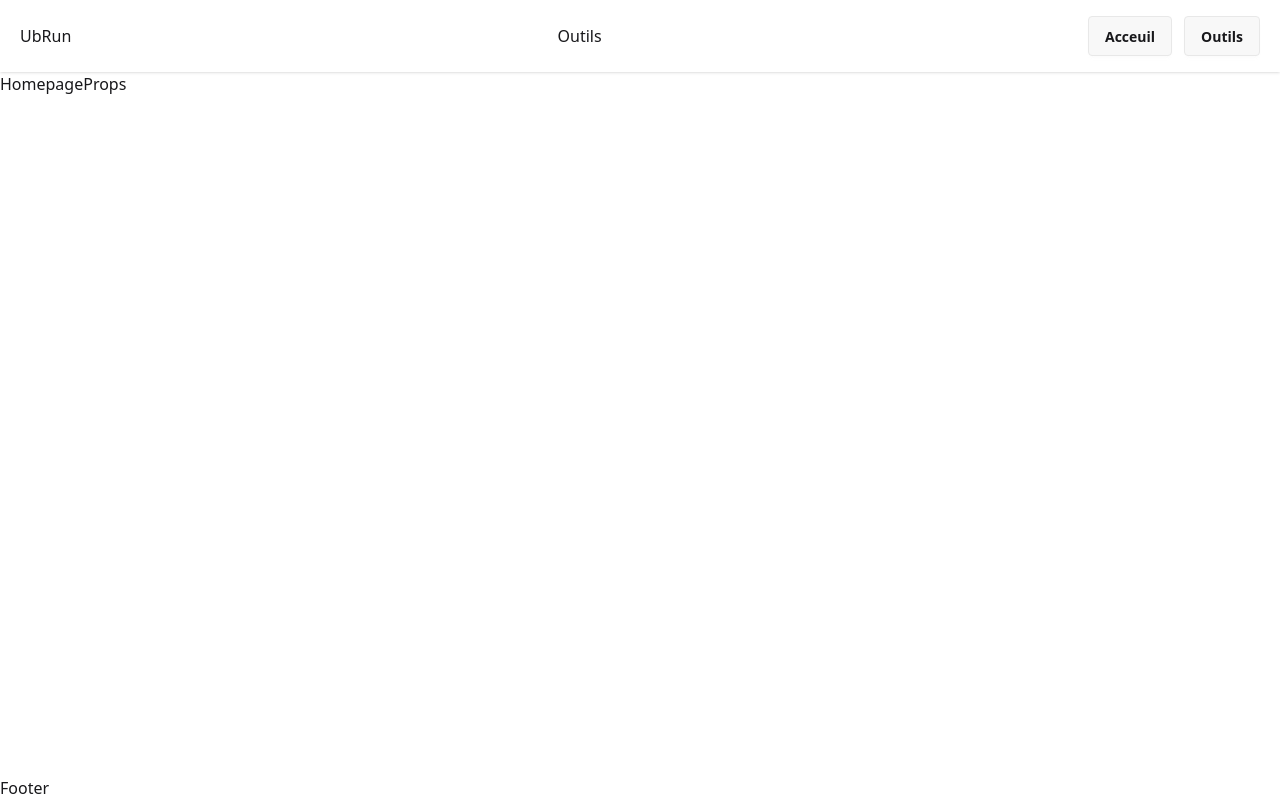
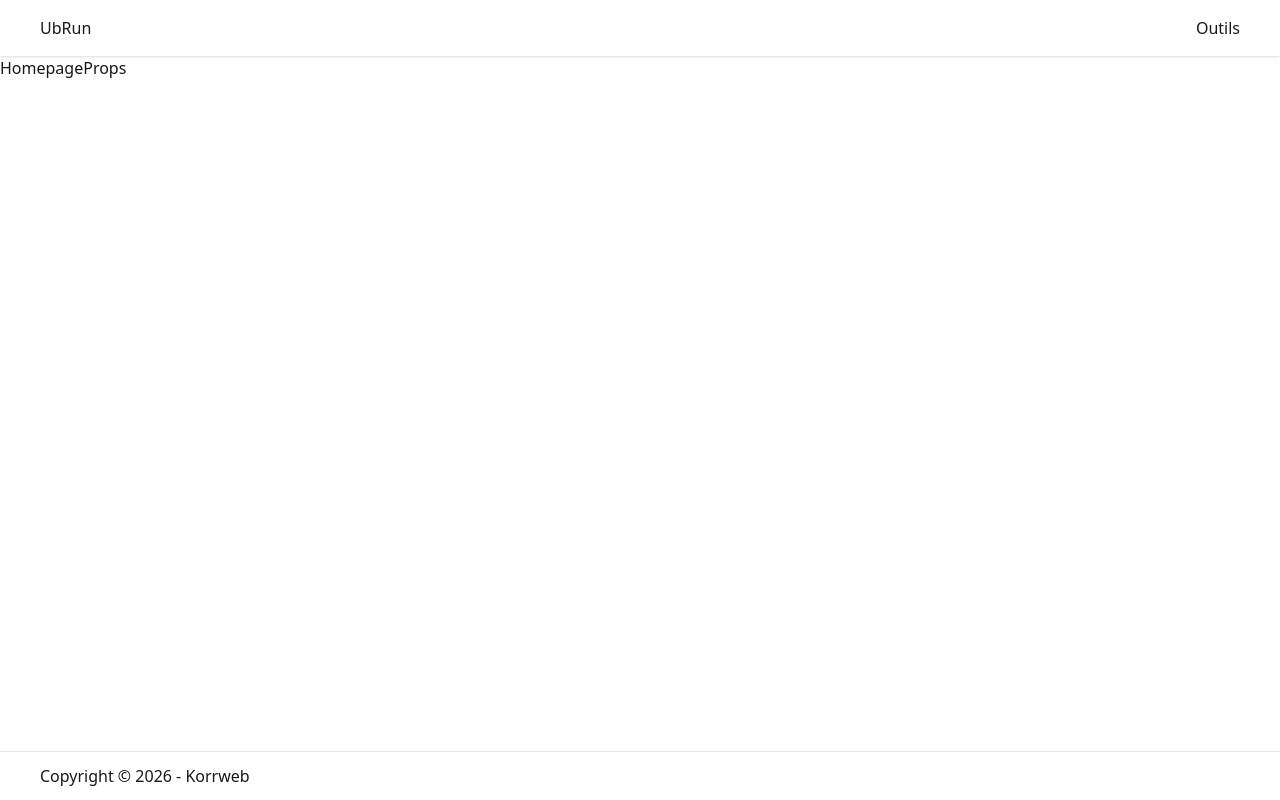
Before and after one commit to GuillemotClement/Ubrun, a React (Vite) app in the folder front/: page / in a window 1280 px wide. Built offline with nearby package versions, Linux system fonts and the light colour scheme.

Commit message:
feat: update header and footer

```diff
--- a/front/src/components/Footer/Footer.tsx
+++ b/front/src/components/Footer/Footer.tsx
@@ -1,3 +1,7 @@
-export default function Footer(){
-  return <h1>Footer</h1>
+export default function Footer() {
+	return (
+		<footer className="border-t border-gray-200 py-3 px-10">
+			<p>Copyright &copy; 2026 - Korrweb</p>
+		</footer>
+	);
 }
--- a/front/src/components/Header/Header.tsx
+++ b/front/src/components/Header/Header.tsx
@@ -1,25 +1,17 @@
-import {Link} from "@tanstack/react-router";
+import { Link } from "@tanstack/react-router";
 
-export default function Header(){
-  return <header className="flex items-center justify-between shadow py-4 px-5">
-    <div className="">
+export default function Header() {
+	return (
+		<header className="flex items-center justify-between shadow py-4 px-10">
+			<Link to="/" className="">
 				<p>UbRun</p>
-    </div>
+			</Link>
 
 			<ul>
 				<li>
 					<Link to="/tools">Outils</Link>
 				</li>
 			</ul>
-
-
-    <div className="flex gap-x-3">
-      <li className="btn">
-        <Link to="/">Acceuil</Link>
-      </li>
-      <li className="btn">
-        <Link to="/tools">Outils</Link>
-      </li>
-    </div>
 		</header>
+	);
 }
```
Lines whose indentation alone changed are shown as unchanged.
